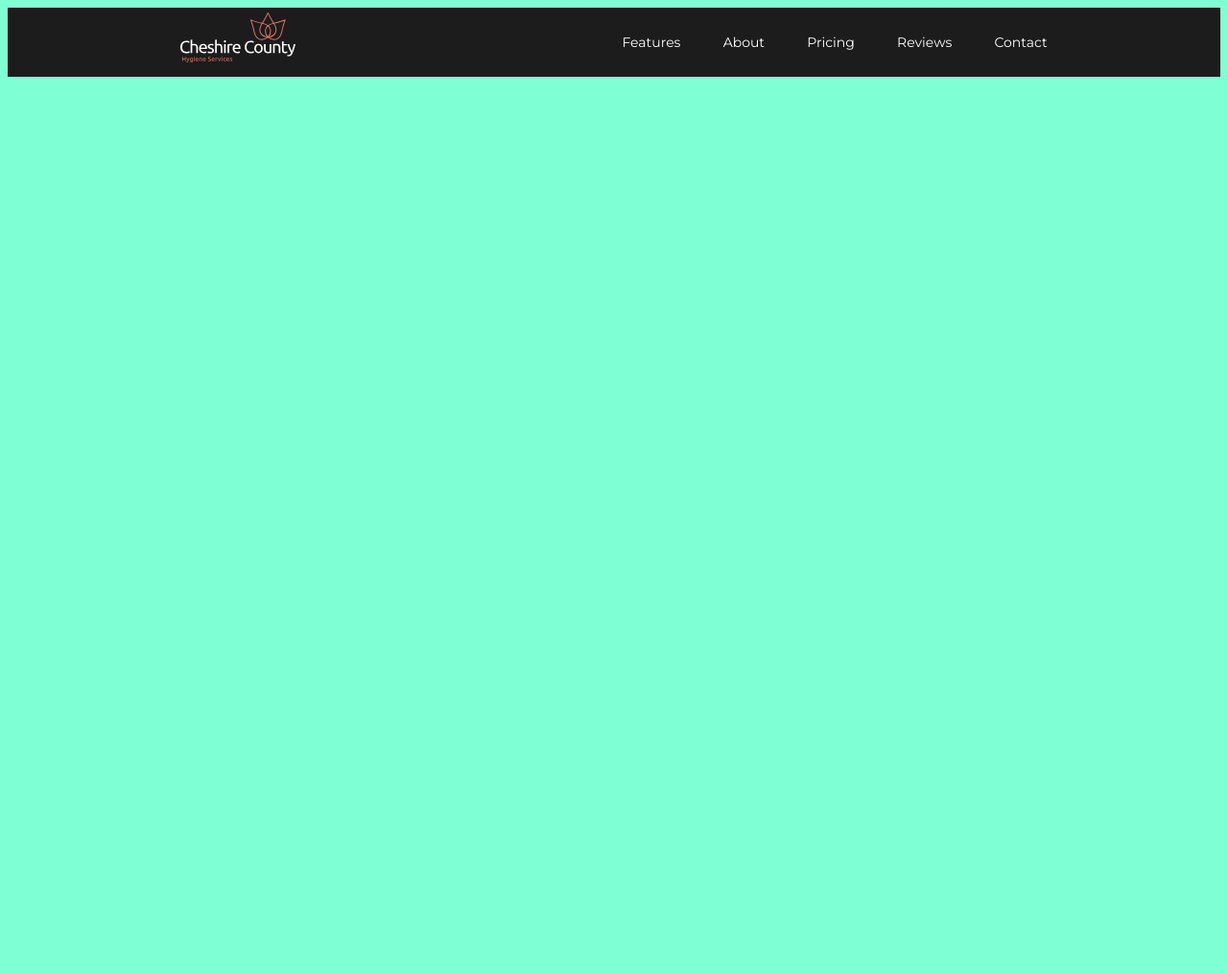
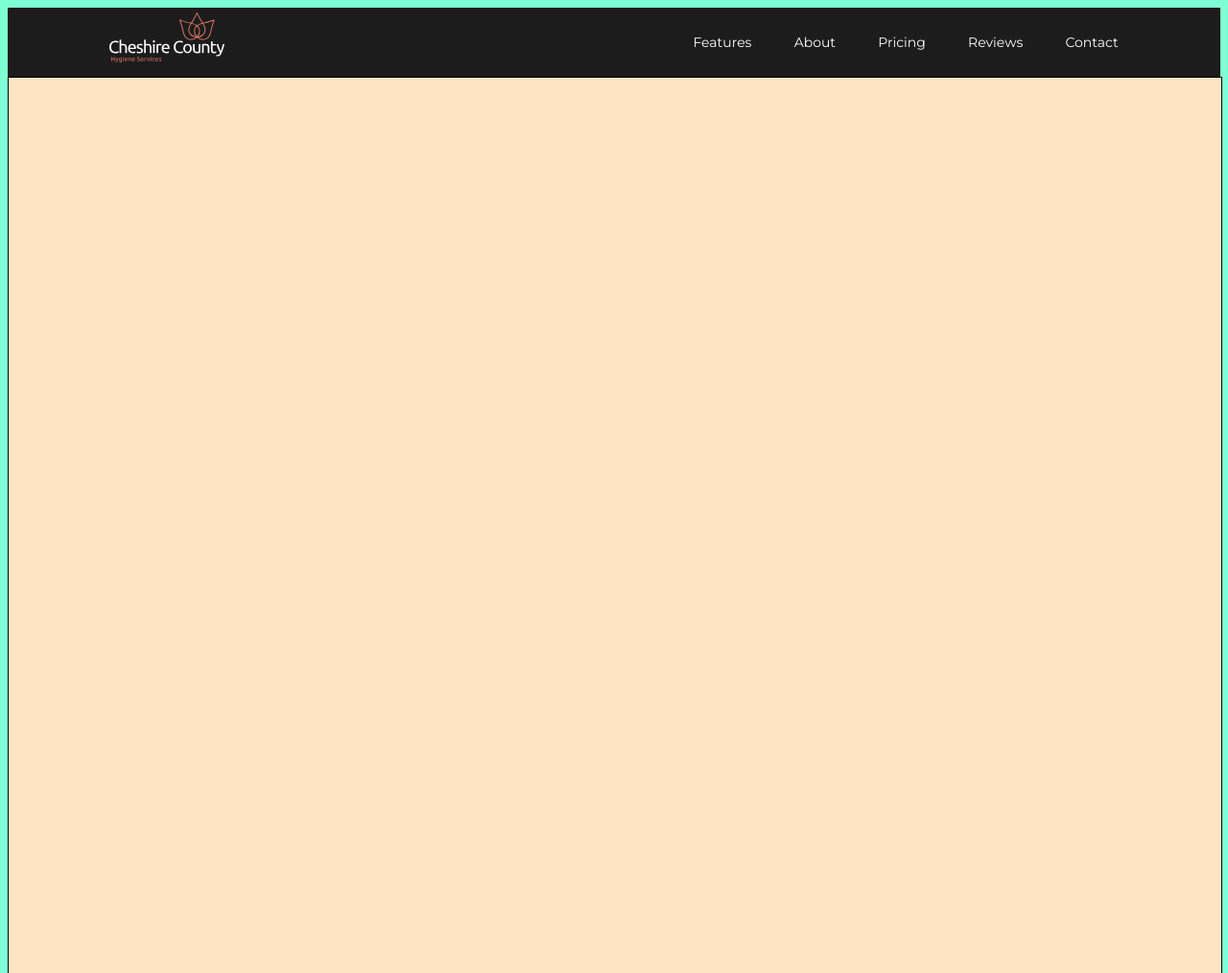
Before and after one commit to VytautasSim/BaigiamasisDarbas, a website: page index.html in a window 1280 px wide. Shown: the top 1014 px of the page at 96% size. Before the commit the page ends 800 px from the top, so only its background shows below. Drawn offline with Linux system fonts and the light colour scheme.

Commit message:
Style change

```diff
--- /dev/null
+++ b/css/src/global.scss
@@ -0,0 +1,7 @@
+.container {
+    max-width: 1140px;
+    width: 100%;
+    margin: 0 auto;
+    padding: 0 20px;
+    box-sizing: border-box;
+}
--- a/css/src/header.scss
+++ b/css/src/header.scss
@@ -14,13 +14,13 @@ header {
 }
 
 img {
-
     padding-left: 20px;
     padding-top: 5px;
 }
 
 nav {
     padding-top: 14px;
+    padding-left: 460px;
 }
 
 a {
@@ -28,5 +28,4 @@ a {
     text-decoration: none;
     color: white;
     font-size: 14px;
-
 }
--- a/css/src/section_hero.scss
+++ b/css/src/section_hero.scss
@@ -1,3 +1,6 @@
 .hero {
     background-color: bisque;
+    width: 100%;
+    height: 933px;
+    border: 1px solid black;
 }
--- a/css/src/style.scss
+++ b/css/src/style.scss
@@ -1,5 +1,6 @@
 @import "header.scss";
 @import "footer.scss";
+@import "global.scss";
 @import "section_hero.scss";
 
 
```
Also changed, not shown: Images/Buildings.svg (added), Images/Sunset cover.svg (added), css/style.css, 1 other file.
